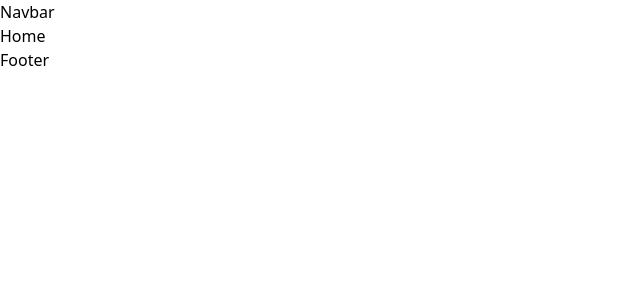
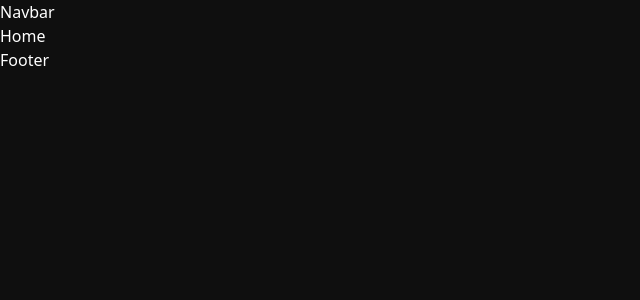
Before and after one commit to IntownNFT/TraddooMain, a React (Vite) app: page / in a window 1280 px wide. Shown: the top 300 px of the page, without its empty margins (0-640 px from the left). Built offline with nearby package versions, Linux system fonts and the light colour scheme.

Commit message:
Configure Google Icons

```diff
--- a/index.html
+++ b/index.html
@@ -11,6 +11,11 @@
       href="https://fonts.googleapis.com/css2?family=Inter:wght@100..900&family=Kanit:ital,wght@0,100;0,200;0,300;0,400;0,500;0,600;0,700;0,800;0,900;1,100;1,200;1,300;1,400;1,500;1,600;1,700;1,800;1,900&family=Raleway:ital,wght@0,100..900;1,100..900&family=Rubik:ital,wght@0,300..900;1,300..900&family=Ubuntu:ital,wght@0,300;0,400;0,500;0,700;1,300;1,400;1,500;1,700&display=swap"
       rel="stylesheet"
     />
+    <!-- Google Icons -->
+    <link
+      rel="stylesheet"
+      href="https://fonts.googleapis.com/css2?family=Material+Symbols+Rounded:opsz,wght,FILL,GRAD@20..48,100..700,0..1,-50..200"
+    />
     <!-- Meta Tags -->
     <title>Toddoo</title>
   </head>
--- a/src/index.css
+++ b/src/index.css
@@ -1,6 +1,15 @@
 @tailwind base;
 @tailwind components;
 @tailwind utilities;
+
+/* Google Icons */
+.material-symbols-rounded {
+  font-variation-settings:
+  'FILL' 0,
+  'wght' 400,
+  'GRAD' 0,
+  'opsz' 24
+}
 
 /* Fonts */
 .font-inter {
@@ -18,3 +27,9 @@
 .font-raleway {
   font-family: "Raleway", sans-serif;
 }
+
+/* Body */
+body {
+  background-color: #0F0F0F;
+  color: white;
+}
```
